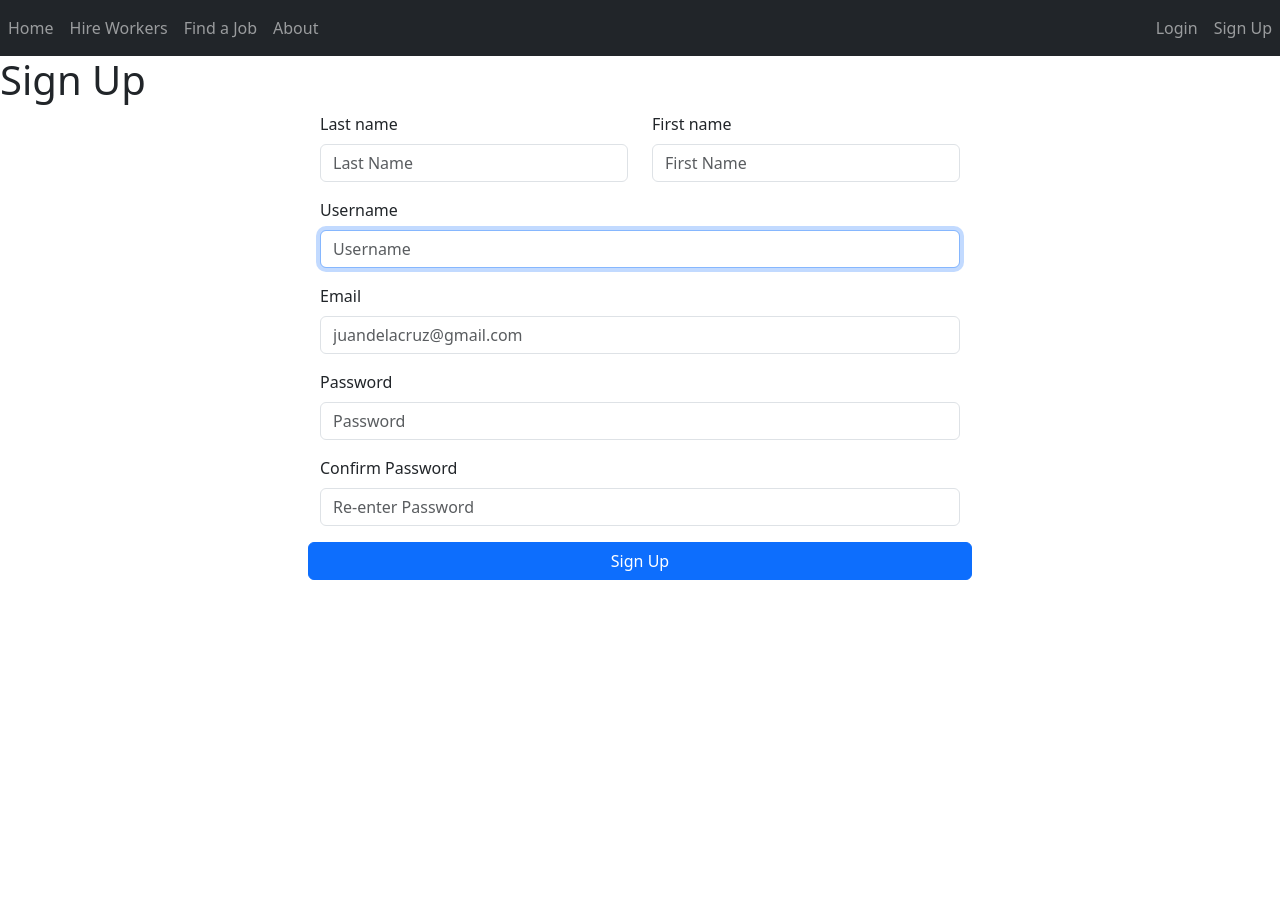
After one commit to rianadb/eng30-HireWired, a Django app: page /register/ in a window 1280 px wide. The commit adds this page. Run offline with Django 5.2, Linux system fonts and the light colour scheme.

```diff
--- a/src/hirewired/urls.py
+++ b/src/hirewired/urls.py
@@ -16,11 +16,16 @@ Including another URLconf
 """
 from django.contrib import admin
 from django.urls import path
+from django.conf import settings
+from django.conf.urls.static import static
 
 from pages.views import homepage_view, about_view
+from session.views import register_view, login_view
 
 urlpatterns = [
     path('admin/', admin.site.urls),
     path('', homepage_view, name='homepage_view'),
     path('about/', about_view, name='about_view'),
-]
+    path('register/', register_view, name='register_view'),
+    path('login/', login_view, name='login_view'),
+]  + static(settings.MEDIA_URL, document_root=settings.MEDIA_ROOT)
--- /dev/null
+++ b/src/session/forms.py
@@ -0,0 +1,51 @@
+from django import forms
+from django.contrib.auth.forms import UserCreationForm, AuthenticationForm
+from django.contrib.auth.models import User
+from django.contrib.auth import get_user_model, authenticate
+from django.core.exceptions import ValidationError
+
+class UserRegistrationForm(UserCreationForm):
+    last_name = forms.CharField(
+        max_length=30,
+        required=True,
+        widget=forms.TextInput(attrs={"placeholder": "Last Name", "class": "form-control" })
+        )
+    first_name = forms.CharField(
+        max_length=30,
+        required=True,
+        widget=forms.TextInput(attrs={"placeholder": "First Name", "class": "form-control" }))
+
+    username = forms.CharField(
+        max_length=20,
+        required=True,
+        widget=forms.TextInput(attrs={"placeholder": "Username", "class": "form-control" }))
+
+    email = forms.EmailField(
+        widget=forms.EmailInput(
+            attrs={"placeholder": "juandelacruz@gmail.com", "class": "form-control"}
+        )
+    )
+
+    password1 = forms.CharField(
+        label="Password",
+        widget=forms.PasswordInput(
+            attrs={"placeholder": "Password", "class": "form-control"}
+        ),
+    )
+    password2 = forms.CharField(
+        label="Confirm Password",
+        widget=forms.PasswordInput(
+            attrs={"placeholder": "Re-enter Password", "class": "form-control"}
+        ),
+    )
+
+    class Meta:
+        model = User
+        fields = [
+            "last_name",
+            "first_name",
+            "username",
+            "email",
+            "password1",
+            "password2",
+        ]
--- /dev/null
+++ b/src/session/templates/register.html
@@ -0,0 +1,69 @@
+{% extends 'base.html' %}
+{% block nav %}
+    {% include 'nav.html' %}
+{% endblock %}
+{% block content %}
+    <div class="body-container">
+        <h1>Sign Up</h1>
+        <div class="form-container">
+        <form method="POST">
+            {% csrf_token %}
+            <div class="row">
+            <div class="col mb-3">
+                <label for="last_name" class="form-label">{{ form.last_name.label }}</label>
+                {{ form.last_name }}
+            </div>
+            <div class="col mb-3">
+                <label for="first_name" class="form-label">{{ form.first_name.label }}</label>
+                {{ form.first_name }}
+            </div>
+            </div>
+            <div class="row mb-3">
+                <div class="col">
+                <label for="username" class="form-label">{{ form.username.label }}</label>
+                {{ form.username }}
+                {% if form.username.errors %}
+                    <div class="alert alert-danger" role="alert">
+                        {{ form.username.errors }}
+                    </div>
+                {% endif %}
+                </div>
+            </div>
+            <div class="row mb-3">
+                <div class="col">
+                <label for="email" class="form-label">{{ form.email.label }}</label>
+                {{ form.email }}
+                </div>
+            </div>
+            <div class="row mb-3">
+                <div class="col">
+                <label for="password1" class="form-label">{{ form.password1.label }}</label>
+                {{ form.password1 }}
+                </div>
+            </div>
+            <div class="row mb-3">
+                <div class="col">
+                <label for="password2" class="form-label">{{ form.password2.label }}</label>
+                {{ form.password2 }}
+                </div>
+            </div>
+            {% if form.errors %}
+                    <div class="errors">
+                        <ul class="errors-list">
+                            {% for field, errors in form.errors.items %}
+                                {% for error in errors %}
+                                    <li>
+                                        <i class="bi bi-exclamation-circle"></i> {{ errors.0|escape }}
+                                    </li>
+                                {% endfor %}
+                            {% endfor %}
+                        </ul>
+                    </div>
+                {% endif %}
+                <div class="row mb-3">
+                <button type="submit" class="btn btn-primary">Sign Up</button>
+                </div>
+        </form>
+        </div>
+    </div>
+{% endblock %}
--- a/src/session/views.py
+++ b/src/session/views.py
@@ -1,3 +1,18 @@
 from django.shortcuts import render
+from .forms import UserRegistrationForm
+# Create your views here.
+def register_view(request, *args, **kwargs):
+    if request.method == "POST":
+        form = UserRegistrationForm(request.POST)
+        if form.is_valid():
+            form.save()
+            return redirect(reverse("login_view"))
+    else:
+        form = UserRegistrationForm()
+    context = {
+        "form": form,
+    }
+    return render(request, "register.html", context)
 
-# Create your views here.
+def login_view(request, *args, **kwargs):
+    return render(request, "login.html", {})
--- /dev/null
+++ b/src/static/css/style.css
@@ -0,0 +1,8 @@
+.form-container {
+    display: block;
+    margin: 0 auto;
+    width: 50vw;
+    align-items: center;
+    justify-content: center;
+    height: 100vh;
+}
--- a/src/templates/nav.html
+++ b/src/templates/nav.html
@@ -18,10 +18,10 @@
 
         <ul class="navbar-nav ms-auto">
             <li class="nav-item">
-                <a href="" class="nav-link">Login</a>
+                <a href="../login/" class="nav-link">Login</a>
             </li>
             <li class="nav-item">
-                <a href="" class="nav-link">Sign Up</a>
+                <a href="../register/" class="nav-link">Sign Up</a>
         </ul>
     </div>
 
```
Also changed, not shown: src/hirewired/settings.py (+6 -2 lines), src/session/templates/login.html (added, +10 -0 lines), src/db.sqlite3, src/static/style.css (deleted).
